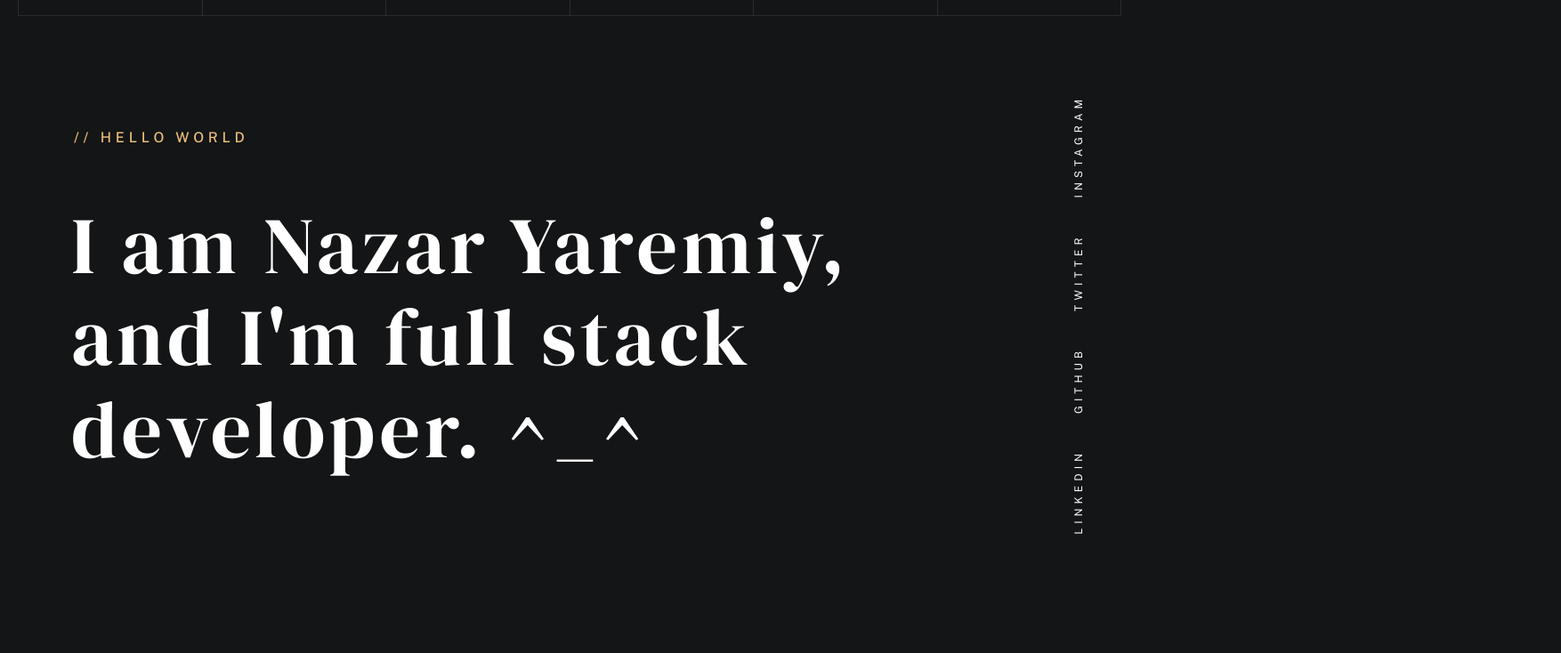
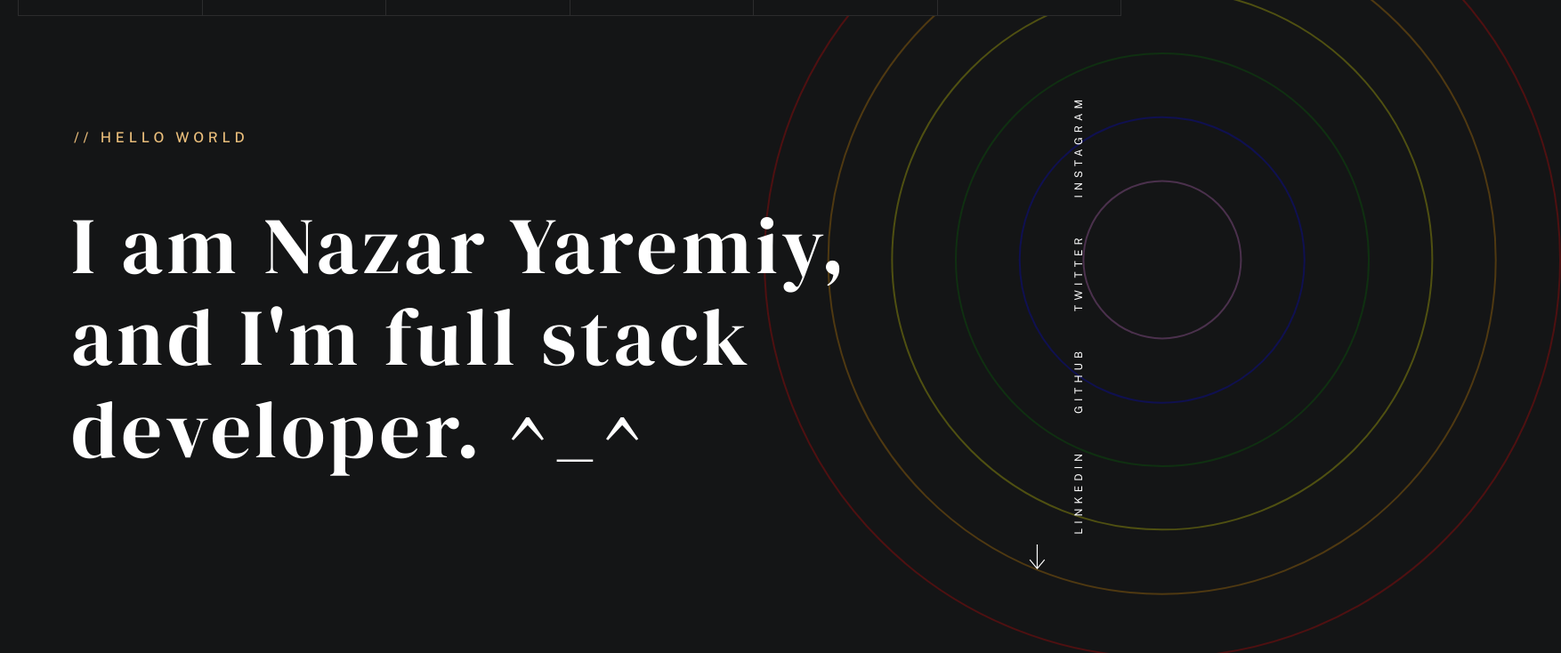
Before and after one commit to nyaremiy/portfolio, a React (Create React App) app: page / in a window 1280 px wide. Shown: the part 60-794 px from the top of the page at 89% size, 1754 px wide, since content can reach past the window. Built offline with nearby package versions, Linux system fonts and the light colour scheme.

Commit message:
Added section intro, circles bg and fixed bugs

```diff
--- /dev/null
+++ b/src/components/circles/Circles.jsx
@@ -0,0 +1,14 @@
+import s from './circles.module.css';
+
+export const Circles = () => {
+  return (
+    <div className={s.circles}>
+      <span></span>
+      <span></span>
+      <span></span>
+      <span></span>
+      <span></span>
+      <span></span>
+    </div>
+  )
+}
--- /dev/null
+++ b/src/components/circles/circles.module.css
@@ -0,0 +1,51 @@
+
+.circles {
+  top: calc(100vh - 70vw);
+  left: calc(100% - 33vw);
+  position: absolute;
+  height: 70vw;
+  width: 70vw;
+}
+
+.circles span {
+  transform: translate(-50%, -50%);
+  border-radius: 50%;
+  position: absolute;
+  border: 2px solid;
+  display: block;
+  height: 100%;
+  width: 100%;
+  opacity: .25;
+  left: 50%;
+  top: 50%;
+}
+.circles span:nth-child(1) {
+  border-color: red;
+  height: 100%;
+  width: 100%;
+}
+.circles span:nth-child(2) {
+  border-color: orange;
+  height: 84%;
+  width: 84%;
+}
+.circles span:nth-child(3) {
+  border-color: yellow;
+  height: 68%;
+  width: 68%;
+}
+.circles span:nth-child(4) {
+  border-color: green;
+  height: 52%;
+  width: 52%;
+}
+.circles span:nth-child(5) {
+  border-color: blue;
+  height: 36%;
+  width: 36%;
+}
+.circles span:nth-child(6) {
+  border-color: violet;
+  height: 20%;
+  width: 20%;
+}
--- a/src/components/intro/Intro.jsx
+++ b/src/components/intro/Intro.jsx
@@ -1,11 +1,14 @@
+import { Circles } from '../circles/Circles';
 import s from './intro.module.css';
 
 export const Intro = () => {
   return (
-    <div className={s.intro}>
+    <section className={s.intro}>
       <div className={`container ${s.wrapper}`}>
-        <div className={s.subtitle}>// Hello World</div>
-        <h1 className={s.title}>I am Nazar Yaremiy, <br/>and I'm full stack<br/> developer. ^_^</h1>
+        <div className={s.info}>
+          <div className={s.subtitle}>// Hello World</div>
+          <h1 className={s.title}>I am Nazar Yaremiy, <br/>and I'm full stack<br/> developer. ^_^</h1>
+        </div>
         <div className={s['intro-social']}>
           <ul className={s['social-list']}>
             <li className={s['social-item']}>
@@ -22,7 +25,15 @@ export const Intro = () => {
             </li>
           </ul>
         </div>
+        <div className={s.arrow}>
+          <a href="#about" className={s['arrow-link']}>
+          <svg viewBox="0 0 24 24" xmlns="http://www.w3.org/2000/svg">
+            <path d="M11 21.883l-6.235-7.527-.765.644 7.521 9 7.479-9-.764-.645-6.236 7.529v-21.884h-1v21.883z"></path>
+          </svg>
+          </a>
+        </div>
+        <Circles/>
       </div>
-    </div>
+    </section>
   )
 }
--- a/src/components/intro/intro.module.css
+++ b/src/components/intro/intro.module.css
@@ -11,7 +11,10 @@
   display: flex;
   height: 100vh;
 }
-
+.info {
+  position: relative;
+  z-index: 2;
+}
 .subtitle {
   font-size: var(--text-sm);
   color: var(--c-gold-brown);
@@ -53,3 +56,19 @@
 .social-link:hover {
   color: var(--c-gold-brown);
 }
+
+.arrow {
+  position: absolute;
+  display: block;
+  height: 2.8rem;
+  width: 2.8rem;
+  bottom: 10rem;
+  right: 10rem;
+}
+.arrow-link svg{
+  transition: var(--tr-base);
+  fill: var(--c-white);
+}
+.arrow-link:hover svg {
+  fill: var(--c-green-blued);
+}
--- a/src/components/navigation/navigation.module.css
+++ b/src/components/navigation/navigation.module.css
@@ -7,6 +7,7 @@
 }
 .item {
   border: 1px solid var(--c-silver-night);
+  background-color: var(--c-bg);
   list-style-type: none;
   color: var(--c-white);
   font-size: 1.4rem;
@@ -31,17 +32,3 @@
   color: inherit;
   display: flex;
 }
-.link::before {
-  content: '';
-  bottom: 0;
-  right: 0;
-  position: absolute;
-  width: 0%;
-  height: 2px;
-  background-color: var(--c-gold-brown);
-  transition: var(--tr-base);
-}
-.link:hover::before {
-  width: 100%;
-  left: 0;
-}
--- a/src/css/index.css
+++ b/src/css/index.css
@@ -14,10 +14,16 @@ body {
   font-family: 'Public Sans', sans-serif;
   background-color: var(--c-bg);
   font-size: 1.6rem;
+  overflow: hidden;
+  width: 100vw;
 }
 
 h1,h2,h3,h4,h5,h6 {
   margin: 0;
+}
+svg {
+  height: auto;
+  width: 100%;
 }
 
 .container {
--- a/src/css/variables.css
+++ b/src/css/variables.css
@@ -1,6 +1,7 @@
 :root {
   --c-silver-night: #2C2C2D;
   --c-gold-brown: #eabe7b;
+  --c-green-blued:#49d4b9;
   --c-bg: #141516;
   --c-white: #fff;
 
```
